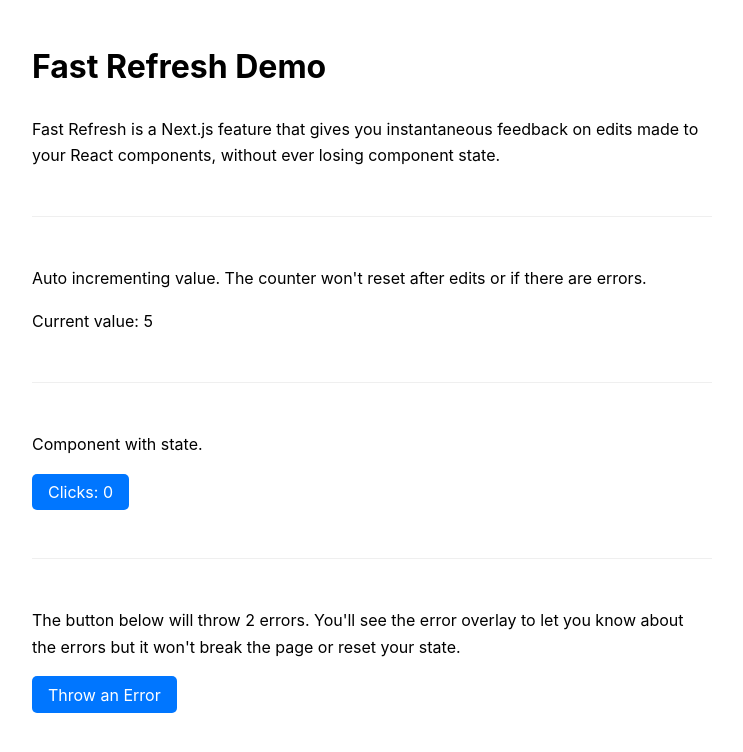
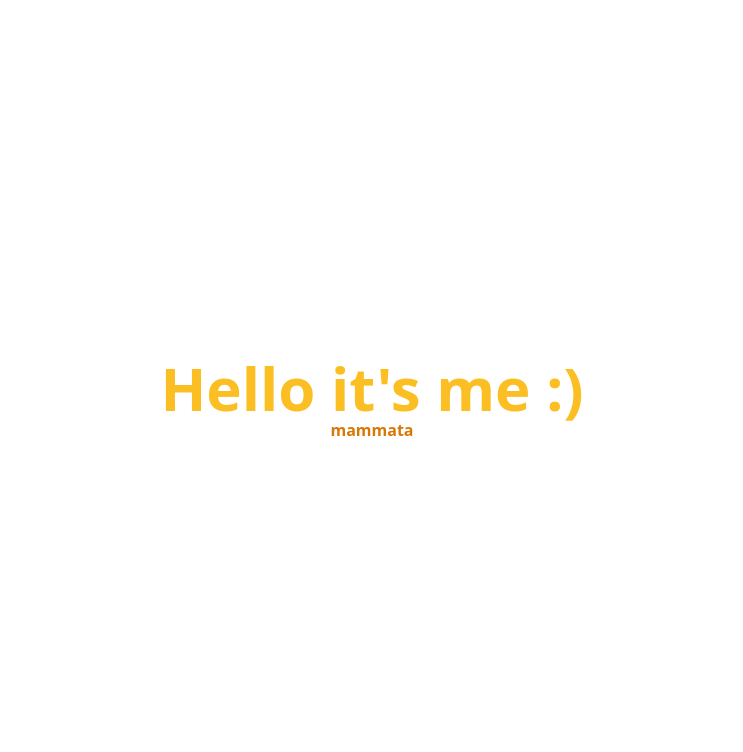
Before and after one commit to emmecappa/itsme, a Next.js app: page / in a window 1280 px wide. Shown: the top 752 px of the page, without its empty margins (268-1011 px from the left). Built offline with nearby package versions, Linux system fonts and the light colour scheme.

Commit message:
setup nextjs app with fake text

```diff
--- a/components/Button.js
+++ /dev/null
@@ -1,5 +0,0 @@
-import styles from './Button.module.css'
-
-export default function Button(props) {
-  return <button type="button" className={styles.btn} {...props} />
-}
--- a/components/Button.module.css
+++ /dev/null
@@ -1,32 +0,0 @@
-button.btn {
-  margin: 0;
-  border: 1px solid #d1d1d1;
-  border-radius: 5px;
-  padding: 0.5em;
-  vertical-align: middle;
-  white-space: normal;
-  background: none;
-  line-height: 1;
-  font-size: 1rem;
-  font-family: inherit;
-  transition: all 0.2s ease;
-}
-
-button.btn {
-  padding: 0.65em 1em;
-  background: #0076ff;
-  color: #fff;
-  border: none;
-  cursor: pointer;
-  transition: all 0.2s ease;
-}
-button.btn:focus {
-  outline: 0;
-  border-color: #0076ff;
-}
-button.btn:hover {
-  background: rgba(0, 118, 255, 0.8);
-}
-button.btn:focus {
-  box-shadow: 0 0 0 2px rgba(0, 118, 255, 0.5);
-}
--- a/components/ClickCount.js
+++ /dev/null
@@ -1,11 +0,0 @@
-import { useCallback, useState } from 'react'
-import Button from './Button'
-
-export default function ClickCount() {
-  const [count, setCount] = useState(0)
-  const increment = useCallback(() => {
-    setCount((v) => v + 1)
-  }, [setCount])
-
-  return <Button onClick={increment}>Clicks: {count}</Button>
-}
--- a/global.css
+++ b/global.css
@@ -1,14 +1,3 @@
-body {
-  font-family: 'SF Pro Text', 'SF Pro Icons', 'Helvetica Neue', 'Helvetica',
-    'Arial', sans-serif;
-  margin: 0 auto;
-  font-size: 16px;
-  line-height: 1.65;
-  word-break: break-word;
-  font-kerning: auto;
-  font-variant: normal;
-  -webkit-font-smoothing: antialiased;
-  -moz-osx-font-smoothing: grayscale;
-  text-rendering: optimizeLegibility;
-  hyphens: auto;
-}
+@tailwind base;
+@tailwind components;
+@tailwind utilities;
--- a/package.json
+++ b/package.json
@@ -9,5 +9,10 @@
     "next": "latest",
     "react": "^17.0.2",
     "react-dom": "^17.0.2"
+  },
+  "devDependencies": {
+    "autoprefixer": "^10.4.13",
+    "postcss": "^8.4.21",
+    "tailwindcss": "^3.2.7"
   }
 }
--- a/pages/index.js
+++ b/pages/index.js
@@ -1,69 +1,10 @@
-import { useCallback, useEffect, useState } from 'react'
-import Button from '../components/Button'
-import ClickCount from '../components/ClickCount'
-import styles from '../styles/home.module.css'
-
-function throwError() {
-  console.log(
-    // The function body() is not defined
-    document.body()
-  )
-}
 
 function Home() {
-  const [count, setCount] = useState(0)
-  const increment = useCallback(() => {
-    setCount((v) => v + 1)
-  }, [setCount])
-
-  useEffect(() => {
-    const r = setInterval(() => {
-      increment()
-    }, 1000)
-
-    return () => {
-      clearInterval(r)
-    }
-  }, [increment])
 
   return (
-    <main className={styles.main}>
-      <h1>Fast Refresh Demo</h1>
-      <p>
-        Fast Refresh is a Next.js feature that gives you instantaneous feedback
-        on edits made to your React components, without ever losing component
-        state.
-      </p>
-      <hr className={styles.hr} />
-      <div>
-        <p>
-          Auto incrementing value. The counter won't reset after edits or if
-          there are errors.
-        </p>
-        <p>Current value: {count}</p>
-      </div>
-      <hr className={styles.hr} />
-      <div>
-        <p>Component with state.</p>
-        <ClickCount />
-      </div>
-      <hr className={styles.hr} />
-      <div>
-        <p>
-          The button below will throw 2 errors. You'll see the error overlay to
-          let you know about the errors but it won't break the page or reset
-          your state.
-        </p>
-        <Button
-          onClick={(e) => {
-            setTimeout(() => document.parentNode(), 0)
-            throwError()
-          }}
-        >
-          Throw an Error
-        </Button>
-      </div>
-      <hr className={styles.hr} />
+    <main className="flex flex-col items-center justify-center h-screen">
+      <h1 className="text-6xl font-bold text-amber-400">Hello it's me :)</h1>
+      <h2 className="font-bold text-amber-600">mammata</h2>
     </main>
   )
 }
--- /dev/null
+++ b/postcss.config.js
@@ -0,0 +1,6 @@
+module.exports = {
+  plugins: {
+    tailwindcss: {},
+    autoprefixer: {},
+  },
+}
--- /dev/null
+++ b/tailwind.config.js
@@ -0,0 +1,15 @@
+/** @type {import('tailwindcss').Config} */
+module.exports = {
+  content: [
+    "./app/**/*.{js,ts,jsx,tsx}",
+    "./pages/**/*.{js,ts,jsx,tsx}",
+    "./components/**/*.{js,ts,jsx,tsx}",
+
+    // Or if using `src` directory:
+    "./src/**/*.{js,ts,jsx,tsx}",
+  ],
+  theme: {
+    extend: {},
+  },
+  plugins: [],
+}
```
Also changed, not shown: 1 other file (tests, documents, lock files or other folders).
